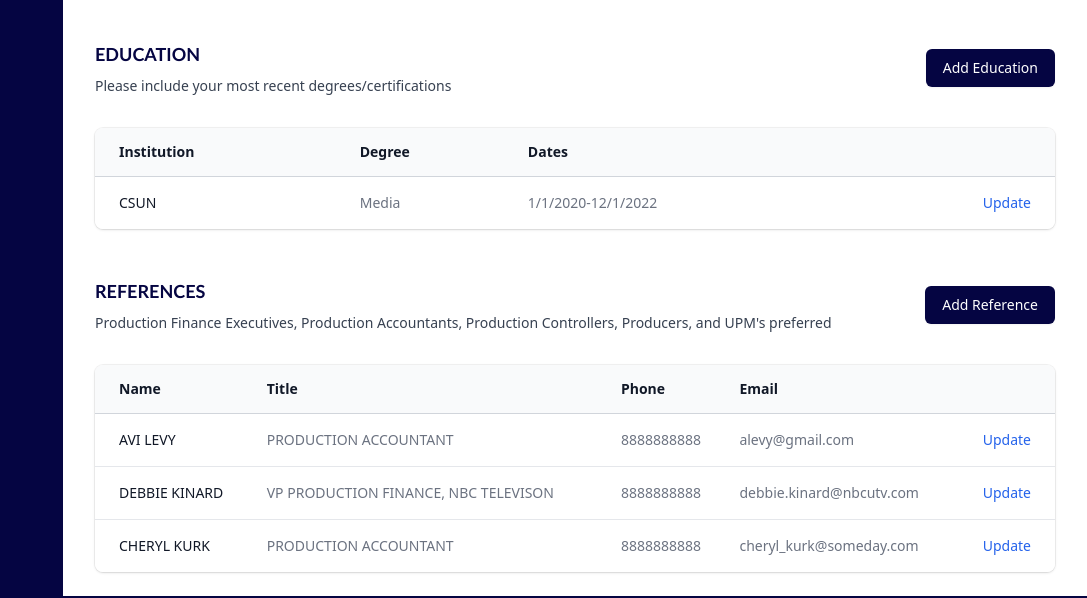
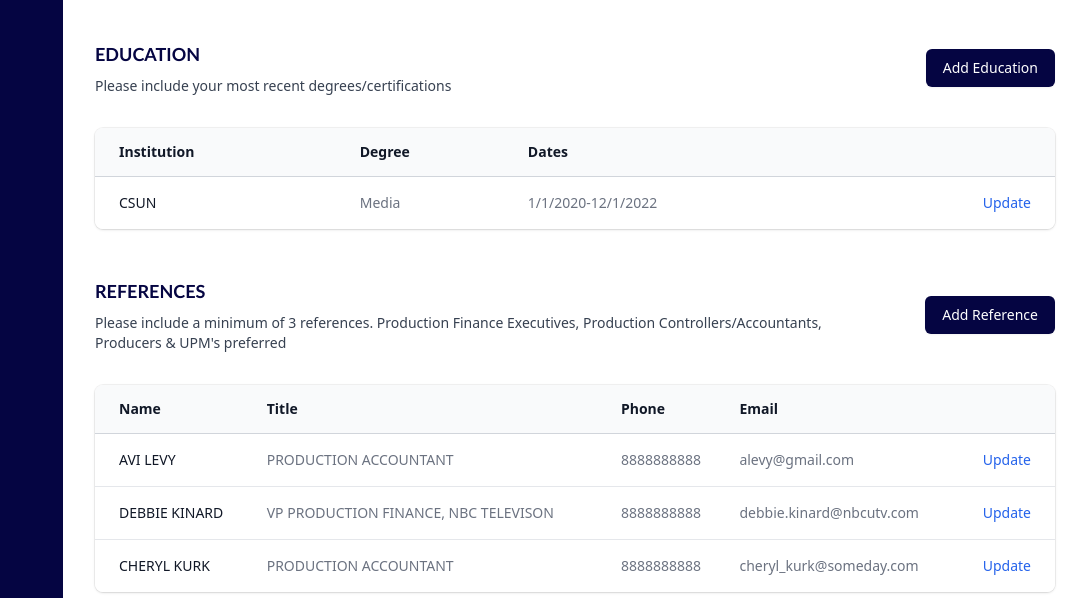
Before and after one commit to ervinCodes/OTTA-Members, a website: page Interior/member-resume.html in a window 1280 px wide. Shown: the part 3611-4209 px from the top of the page, without its empty margins (193-1280 px from the left). Drawn offline with Linux system fonts and the light colour scheme; a web font is replaced by a local one.

Commit message:
text changes

```diff
--- a/Interior/member-resume.html
+++ b/Interior/member-resume.html
@@ -3954,8 +3954,7 @@
                     REFERENCES
                   </h1>
                   <p class="mt-2 text-sm text-gray-700">
-                    Production Finance Executives, Production Accountants,
-                    Production Controllers, Producers, and UPM's preferred
+                    Please include a minimum of 3 references. Production Finance Executives, Production Controllers/Accountants, Producers & UPM's preferred
                   </p>
                 </div>
                 <div class="mt-4 sm:mt-0 sm:ml-16 sm:flex-none">
```
Also changed, not shown: Interior/member-account.html (+1 -1 lines).
